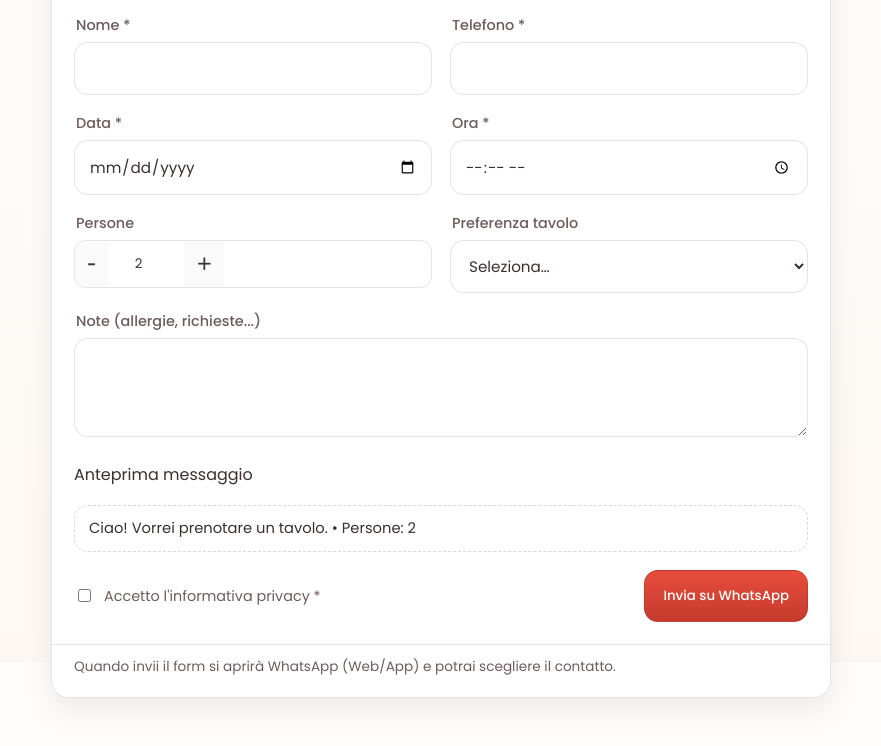
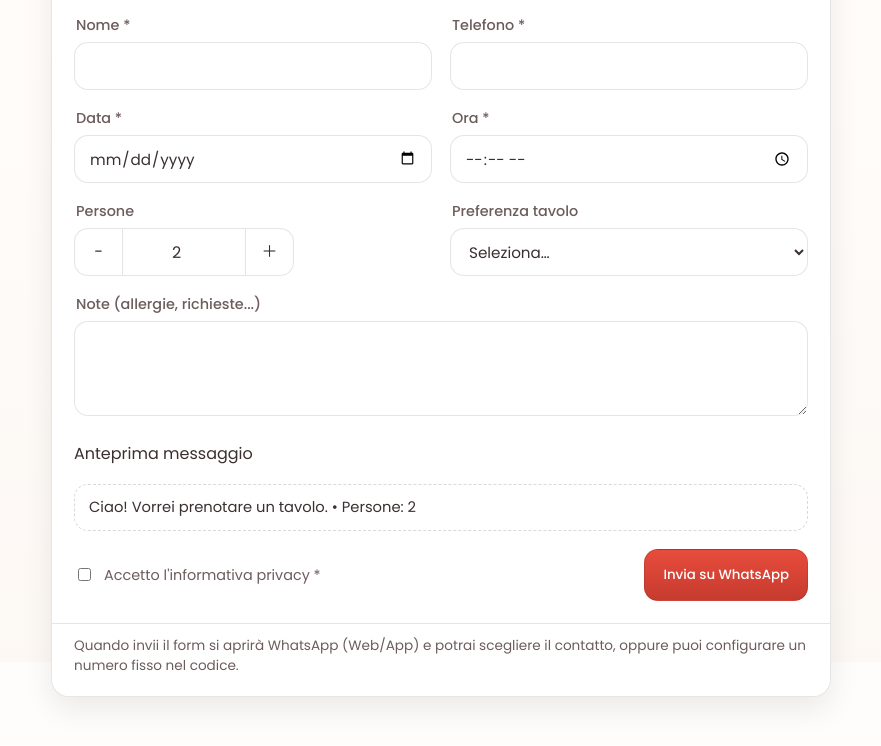
Before and after one commit to andrsarz/prenotaeasy, a plain HTML site: page index.html in a window 1280 px wide. Shown: the part 138-884 px from the top of the page, without its empty margins (199-1080 px from the left). Drawn offline with Linux system fonts and the light colour scheme.

Commit message:
numero aggiornato

```diff
--- a/index.html
+++ b/index.html
@@ -4,10 +4,10 @@
   <meta charset="utf-8" />
   <meta name="viewport" content="width=device-width, initial-scale=1" />
   <title>Prenotazione Ristorante · WhatsApp</title>
-  <meta name="description" content="Form moderno per prenotare e inviare i dettagli via WhatsApp (scelta contatto all'invio)" />
+  <meta name="description" content="Form moderno per prenotare e inviare i dettagli via WhatsApp (numero opzionale configurabile)" />
   <link rel="preconnect" href="https://fonts.googleapis.com">
   <link rel="preconnect" href="https://fonts.gstatic.com" crossorigin>
-  <!-- Nuovo font più elegante -->
+  <!-- Font elegante -->
   <link href="https://fonts.googleapis.com/css2?family=Poppins:wght@300;400;500;600&display=swap" rel="stylesheet">
   <style>
     :root{
@@ -21,48 +21,52 @@
       --danger: #c0392b;
       --radius: 18px;
       --blur: 12px;
+      --field-h: 48px;
     }
     *{box-sizing:border-box}
     html,body{height:100%}
     body{
       margin:0; font-family:'Poppins', system-ui, -apple-system, Segoe UI, Roboto, Arial, "Noto Sans";
       color:var(--text);
-      background:
-        linear-gradient(180deg, #fffdfb, var(--bg));
+      background: linear-gradient(180deg, #fffdfb, var(--bg));
       overflow-x:hidden;
     }
     .wrap{min-height:100%; display:grid; place-items:center; padding: clamp(16px, 4vw, 48px)}
-    .card{
-      width:min(780px, 92vw); background:var(--card);
-      border:1px solid var(--stroke); border-radius:var(--radius);
-      box-shadow: 0 12px 30px rgba(0,0,0,.08);
-      overflow:hidden; position:relative;
-    }
+    .card{ width:min(780px, 92vw); background:var(--card); border:1px solid var(--stroke); border-radius:var(--radius); box-shadow: 0 12px 30px rgba(0,0,0,.08); overflow:hidden; position:relative }
     .header{display:flex; align-items:center; gap:12px; padding:22px 22px 10px 22px}
     .logo{width:38px; height:38px; border-radius:12px; display:grid; place-items:center; background:linear-gradient(135deg,var(--accent),var(--accent-2)); box-shadow:0 4px 10px rgba(231,76,60,.25)}
     .title{font-weight:600; letter-spacing:.2px; font-size:1.2rem}
     .subtitle{color:var(--muted); font-size:.94rem; margin-top:2px}
+
     form{padding: 18px 22px 22px 22px; display:grid; grid-template-columns: 1fr 1fr; gap:18px}
     @media (max-width:720px){ form{grid-template-columns: 1fr} }
+
     .label-top{ display:block; margin: 0 0 6px 2px; font-size:.9rem; color:var(--muted); font-weight:500 }
-    .input, select, textarea{
-      width:100%; background:#fff; color:var(--text); border:1px solid var(--stroke); border-radius:14px;
-      padding: 14px; outline:none; transition: border .2s ease, box-shadow .2s ease, transform .08s ease;
-      font-family:'Poppins', sans-serif; font-size:.95rem;
-    }
+    .input, select, textarea{ width:100%; height: var(--field-h); background:#fff; color:var(--text); border:1px solid var(--stroke); border-radius:14px; padding: 12px 14px; outline:none; transition: border .2s ease, box-shadow .2s ease, transform .08s ease; font-family:'Poppins', sans-serif; font-size:.95rem }
+    textarea.input{ height:auto; min-height: calc(var(--field-h) + 20px); resize:vertical }
     .input:focus, select:focus, textarea:focus{ border-color: var(--accent); box-shadow:0 0 0 4px rgba(231,76,60,.15) }
     .input:hover, select:hover, textarea:hover{ border-color: rgba(0,0,0,.2) }
+
     .row-2{grid-column: 1 / -1}
+
+    /* === STEPPER PERSONE (fix dimensioni & allineamento) === */
     .label-static{ display:block; margin:0 0 6px 2px; font-size:.9rem; color:var(--muted); font-weight:500 }
+    .stepper{ display:grid; grid-template-columns: var(--field-h) 1fr var(--field-h); align-items:stretch; width:100%; max-width: 220px; height: var(--field-h); border:1px solid var(--stroke); border-radius:14px; background:#fff; overflow:hidden }
+    .stepper button{ all:unset; display:grid; place-items:center; cursor:pointer; user-select:none; line-height:1; border:0 }
+    .stepper button:first-child{ border-right:1px solid var(--stroke) }
+    .stepper button:last-child{ border-left:1px solid var(--stroke) }
+    .stepper button:active{ transform: translateY(0.5px) }
+    .stepper input{ width:100%; text-align:center; border:0; background:transparent; color:var(--text); font-family:'Poppins', sans-serif; font-size:1rem }
+
     .controls{display:flex; gap:10px; align-items:center}
-    .stepper{display:flex; align-items:center; border:1px solid var(--stroke); border-radius:12px; overflow:hidden; background:#fff}
-    .stepper button{ all:unset; padding:10px 12px; cursor:pointer; background:#fafafa; color:var(--text); font-family:'Poppins', sans-serif; font-weight:600 }
-    .stepper input{ width:56px; text-align:center; border:0; background:transparent; color:var(--text); padding:10px 6px; font-family:'Poppins', sans-serif }
+
     .preview{background:#fff; border:1px dashed rgba(0,0,0,.15); border-radius:14px; padding:12px 14px; font-size:.92rem; color:var(--text); font-family:'Poppins', sans-serif}
+
     .actions{grid-column: 1 / -1; display:flex; justify-content:space-between; gap:12px; align-items:center}
-    .btn{--h: 52px; height: var(--h); display:inline-grid; place-items:center; padding:0 18px; border-radius:14px; border:1px solid rgba(0,0,0,.1); background: linear-gradient(180deg, var(--accent), #c63b2f); color:white; cursor:pointer; position:relative; overflow:hidden; transition: transform .08s ease, filter .2s ease, border-color .2s ease; font-family:'Poppins', sans-serif; font-weight:500}
+    .btn{--h: 52px; height: var(--h); display:inline-grid; place-items:center; padding:0 18px; border-radius:14px; border:1px solid rgba(0,0,0,.1); background: linear-gradient(180deg, var(--accent), #c63b2f); color:white; cursor:pointer; position:relative; overflow:hidden; transition: transform .08s ease, filter .2s ease, border-color .2s ease; font-family:'Poppins', sans-serif; font-weight:500 }
     .btn:hover{ filter: brightness(1.05); border-color: rgba(0,0,0,.2) }
     .btn:active{ transform: translateY(1px) }
+
     .checkbox{ display:flex; gap:10px; align-items:flex-start; color:var(--muted); font-size:.9rem; font-family:'Poppins', sans-serif }
     .error{ color:var(--danger); font-size:.9rem; font-family:'Poppins', sans-serif }
     .footer{ padding: 12px 22px 20px 22px; font-size:.85rem; color:var(--muted); border-top:1px solid var(--stroke); background:#fff; font-family:'Poppins', sans-serif }
@@ -97,10 +101,12 @@
         </div>
         <div class="field">
           <label class="label-static" for="persone">Persone</label>
-          <div class="controls stepper">
-            <button type="button" id="minus">−</button>
-            <input id="persone" name="persone" type="number" min="1" max="20" value="2" />
-            <button type="button" id="plus">＋</button>
+          <div class="controls">
+            <div class="stepper" aria-label="Numero di persone">
+              <button type="button" id="minus" aria-label="Diminuisci">−</button>
+              <input id="persone" name="persone" type="number" min="1" max="20" value="2" />
+              <button type="button" id="plus" aria-label="Aumenta">＋</button>
+            </div>
           </div>
         </div>
         <div class="field">
@@ -128,10 +134,16 @@
           <button class="btn btn-primary" id="sendBtn" type="submit">Invia su WhatsApp</button>
         </div>
       </form>
-      <div class="footer">Quando invii il form si aprirà WhatsApp (Web/App) e potrai scegliere il contatto.</div>
+      <div class="footer">Quando invii il form si aprirà WhatsApp (Web/App) e potrai scegliere il contatto, oppure puoi configurare un numero fisso nel codice.</div>
     </section>
   </main>
 <script>
+  // =============== CONFIG ===============
+  // Se vuoi inviare SEMPRE a un numero specifico, inseriscilo qui in formato E.164 (es. Italia: 39 + numero, niente spazi).
+  // Lascia vuoto per far scegliere il contatto all'utente.
+  const WHATSAPP_NUMBER = "393206007603"; // esempio: "393331234567"
+  // ======================================
+
   const el = (id)=>document.getElementById(id);
   const fields = ['nome','telefono','data','ora','persone','preferenza','note'];
   const fmtDate = (value) => {if(!value) return ""; const d = new Date(value+'T00:00:00'); return new Intl.DateTimeFormat('it-IT',{weekday:'long',day:'2-digit',month:'long',year:'numeric'}).format(d);};
@@ -159,7 +171,12 @@
     const requiredOk=['nome','telefono','data','ora'].every(id=> el(id).value.trim());
     if(!requiredOk||!el('privacy').checked){el('error').textContent='Compila i campi obbligatori e accetta la privacy.';return;}
     const msg=preview();
-    const url=`https://api.whatsapp.com/send?text=${encodeURIComponent(msg)}`;
+
+    // Se è configurato un numero, usa wa.me/NUMERO per aprire chat diretta
+    const url = WHATSAPP_NUMBER
+      ? `https://wa.me/${WHATSAPP_NUMBER}?text=${encodeURIComponent(msg)}`
+      : `https://api.whatsapp.com/send?text=${encodeURIComponent(msg)}`;
+
     window.open(url,'_blank','noopener');
   });
   el('data').setAttribute('min', new Date().toISOString().slice(0,10));
```
